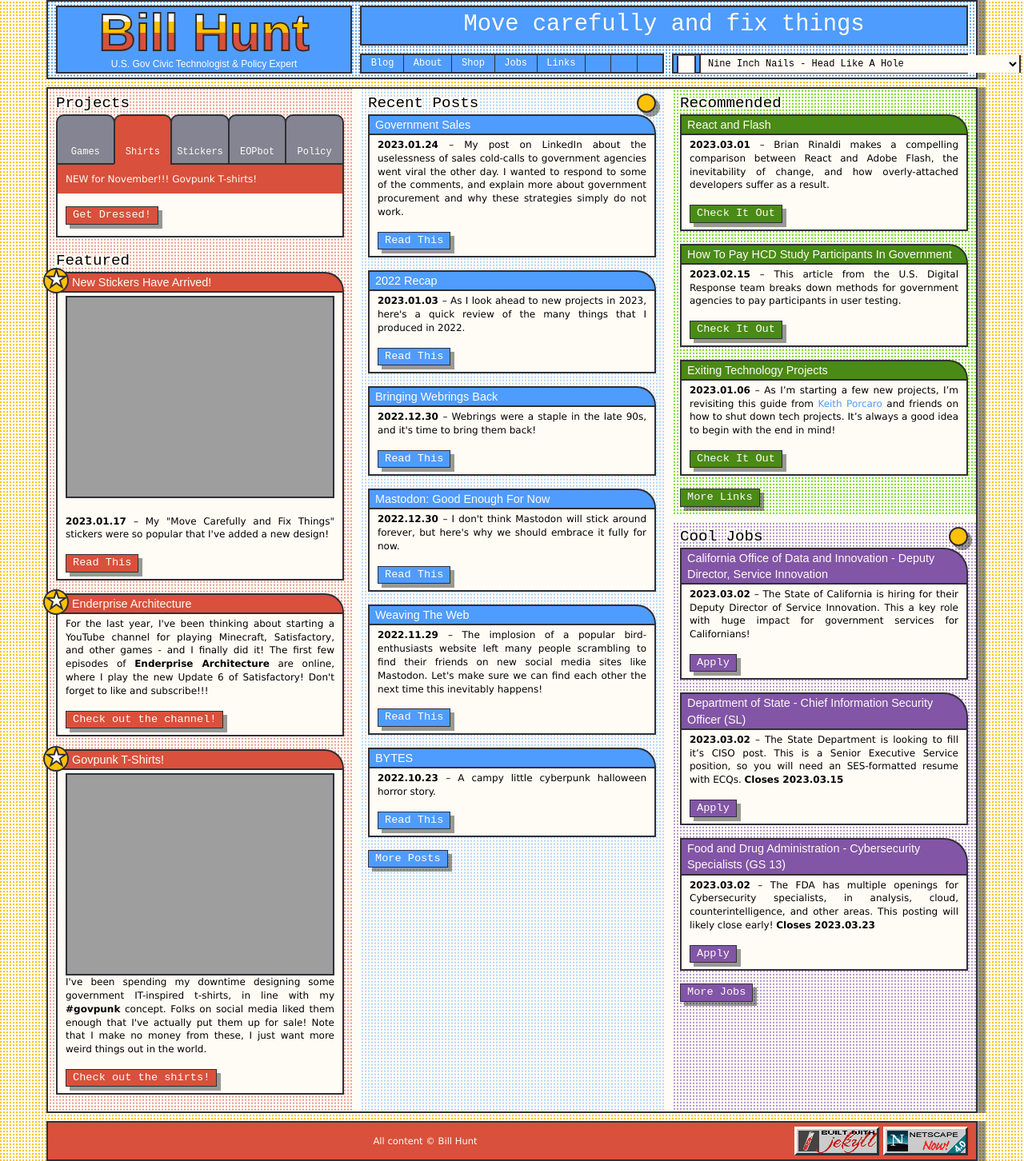
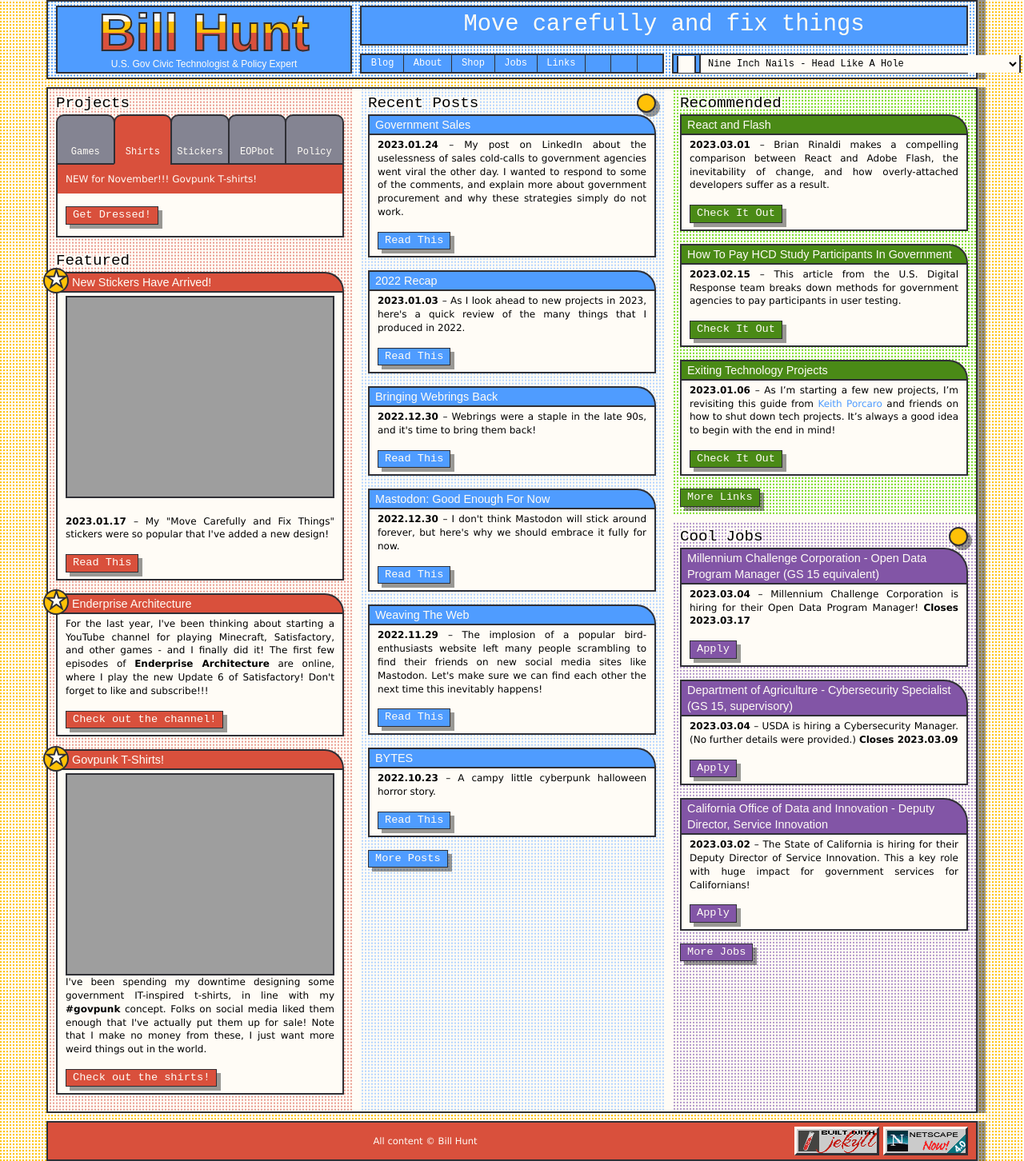
Before and after one commit to krusynth/billhunt.dev, a Jekyll site: the page built from index.md, in a window 1280 px wide. Shown: the whole page at 80% size. Built offline with Jekyll 4.4.1, drawn with Linux system fonts in a browser that asks for light colours; some web fonts are replaced.

Commit message:
Update jobs.

```diff
--- a/_data/jobs.yml
+++ b/_data/jobs.yml
@@ -1,3 +1,15 @@
+- title: Millennium Challenge Corporation - Open Data Program Manager (GS 15 equivalent)
+  url: https://www.usajobs.gov/job/710407200
+  date: 2023-03-04
+  closes: 2023-03-17
+  content: Millennium Challenge Corporation is hiring for their Open Data Program Manager!
+
+- title: Department of Agriculture - Cybersecurity Specialist (GS 15, supervisory)
+  url: https://www.usajobs.gov/job/710570900
+  date: 2023-03-04
+  closes: 2023-03-09
+  content: USDA is hiring a Cybersecurity Manager. (No further details were provided.)
+
 - title: California Office of Data and Innovation - Deputy Director, Service Innovation
   url: https://innovation.ca.gov/join-us/deputy-director-service-innovation/
   date: 2023-03-02
```
